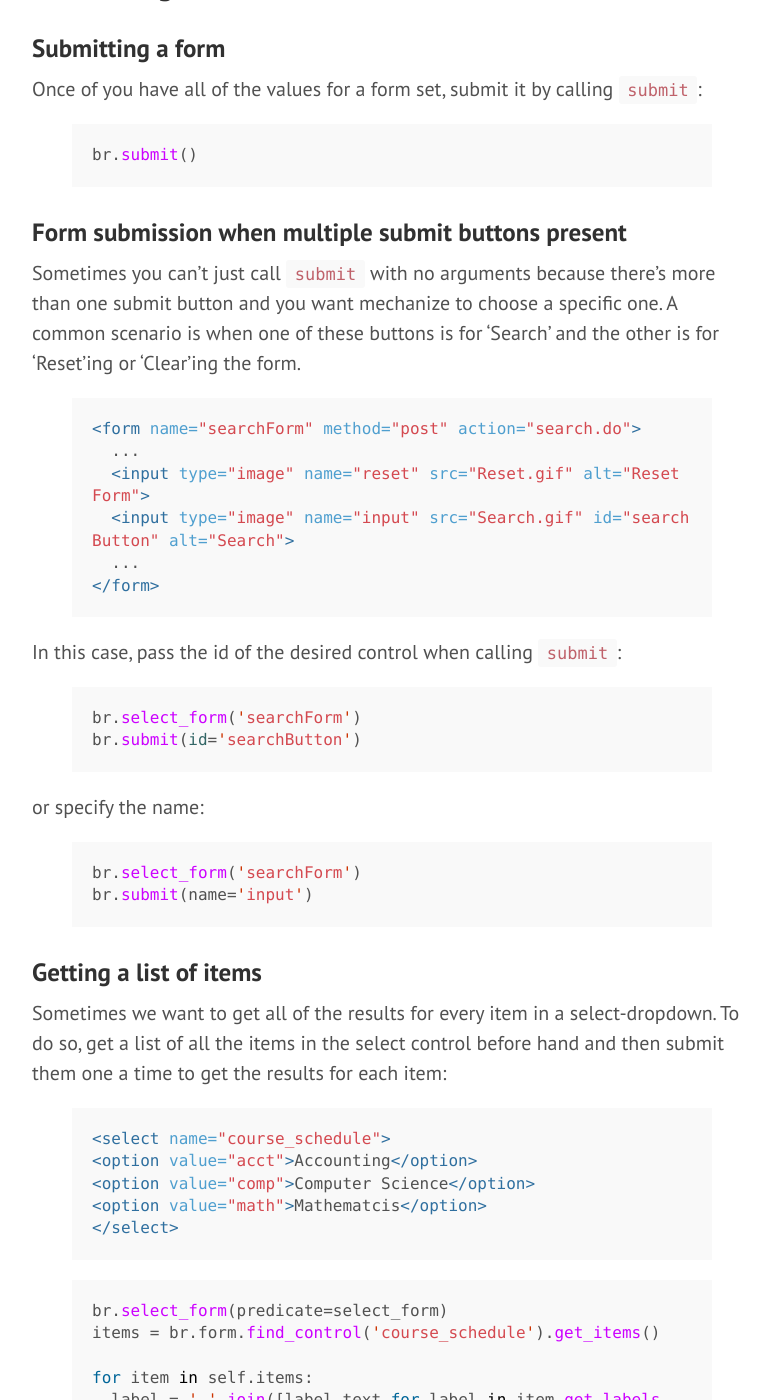
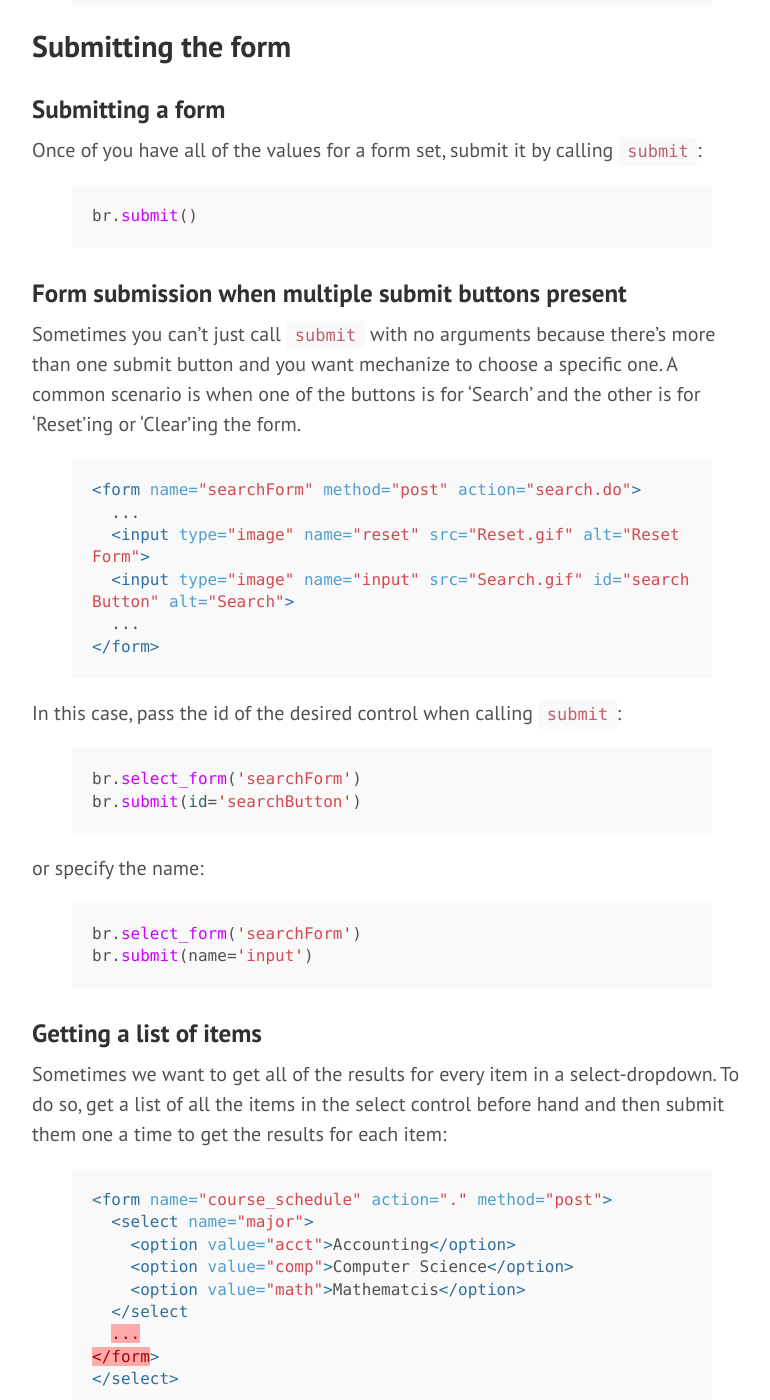
Before and after one commit to thayton/thayton.github.io, a Jekyll site: the page built from index.html, in a window 1280 px wide and 1400 px high, scrolled down 2629 px. Shown: the whole window, without its empty margins (428-1198 px from the left). Built offline with Jekyll 4.4.1, drawn with Linux system fonts in a browser that asks for light colours; Markdown is read by kramdown in place of the engine named in the settings; the list of posts is cut into pages by our own code; some of the changed text lies outside the part shown.

Commit message:
bugfixes

```diff
--- a/_posts/2014-11-28-form-handling-with-mechanize-and-beautifulsoup.md
+++ b/_posts/2014-11-28-form-handling-with-mechanize-and-beautifulsoup.md
@@ -105,7 +106,7 @@
 
 Sometimes you can't just call `submit` with no arguments because there's more than
 one submit button and you want mechanize to choose a specific one. A common scenario
-is when one of these buttons is for 'Search' and the other is for 'Reset'ing or
+is when one of the buttons is for 'Search' and the other is for 'Reset'ing or
 'Clear'ing the form.
 
 {% highlight html %}
@@ -138,24 +139,28 @@
 submit them one a time to get the results for each item:
 
 {% highlight html %}
-<select name="course_schedule">
-<option value="acct">Accounting</option>
-<option value="comp">Computer Science</option>
-<option value="math">Mathematcis</option>
+<form name="course_schedule" action="." method="post">
+  <select name="major">
+    <option value="acct">Accounting</option>
+    <option value="comp">Computer Science</option>
+    <option value="math">Mathematcis</option>
+  </select
+  ...
+</form>
 </select>
 {% endhighlight %}
 
 {% highlight python %}
-br.select_form(predicate=select_form)
-items = br.form.find_control('course_schedule').get_items()
+br.select_form('course_schedule')
+items = br.form.find_control('major').get_items()
 
 for item in self.items:
   label = ' '.join([label.text for label in item.get_labels()])
   print 'Getting results for ', label
 
   br.open(self.url)
-  br.select_form(predicate=select_form)
-  br.form['course'] = [ item.name ]
+  br.select_form('course_schedule')
+  br.form['major'] = [ item.name ]
   br.submit()
 {% endhighlight %}
 
@@ -227,12 +232,10 @@
 Later you will see this method called when a link is clicked.
 
 {% highlight javascript %}
-<a href="javascript:__doPostBack('$next_page','')">
-  Next
-</a>
+<a href="javascript:__doPostBack('$next_page','')">Next</a>
 {% endhighlight %}
 
-Since mechanize does not pick up these controls, yYou will need to create them yourself
+Since mechanize does not pick up these controls, you will need to create them yourself
 to get the form submission to work:
 
 {% highlight python %}
```
Also changed, not shown: other parts of _posts/2014-11-28-form-handling-with-mechanize-and-beautifulsoup.md (+1 -0 lines).
